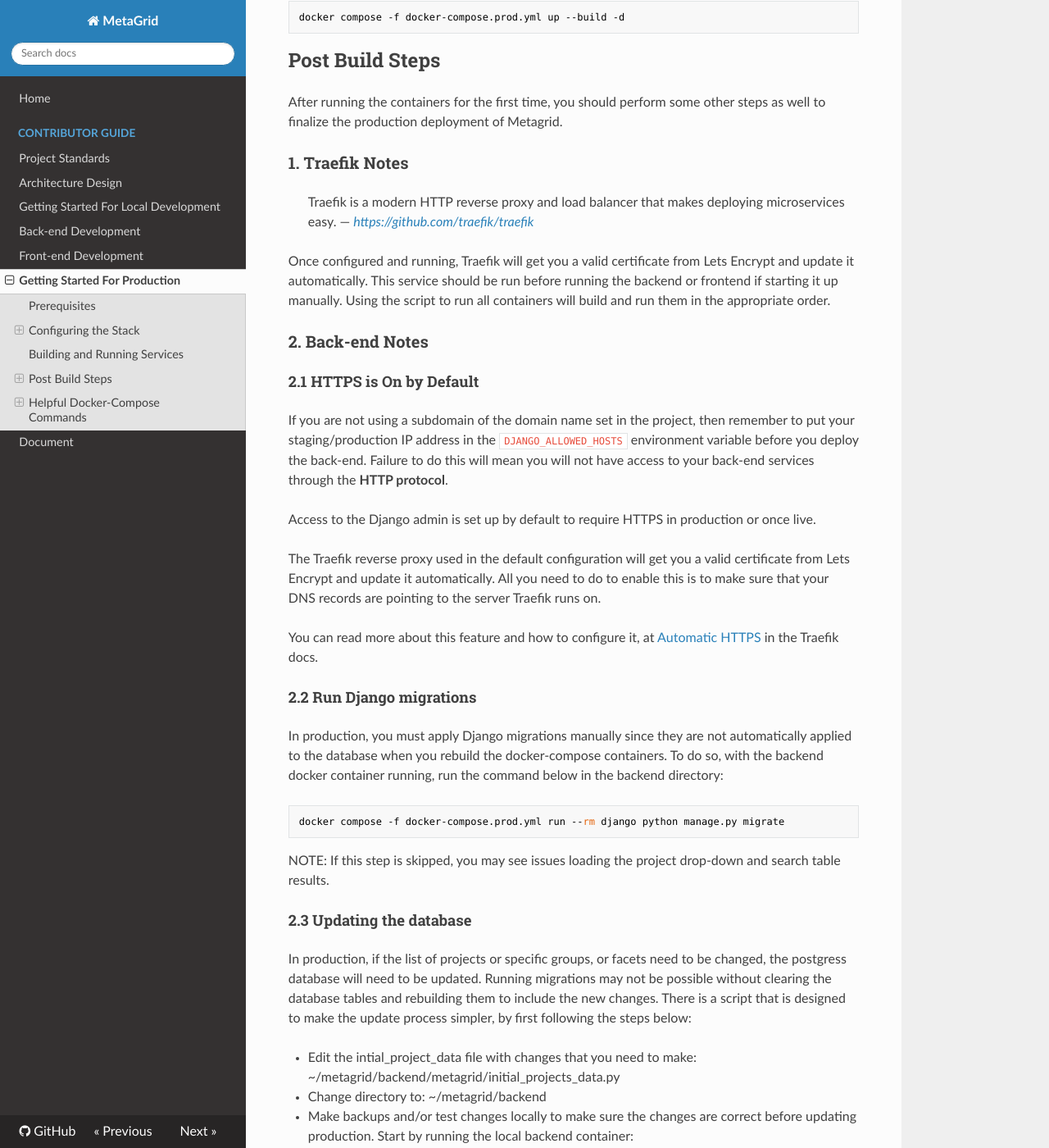
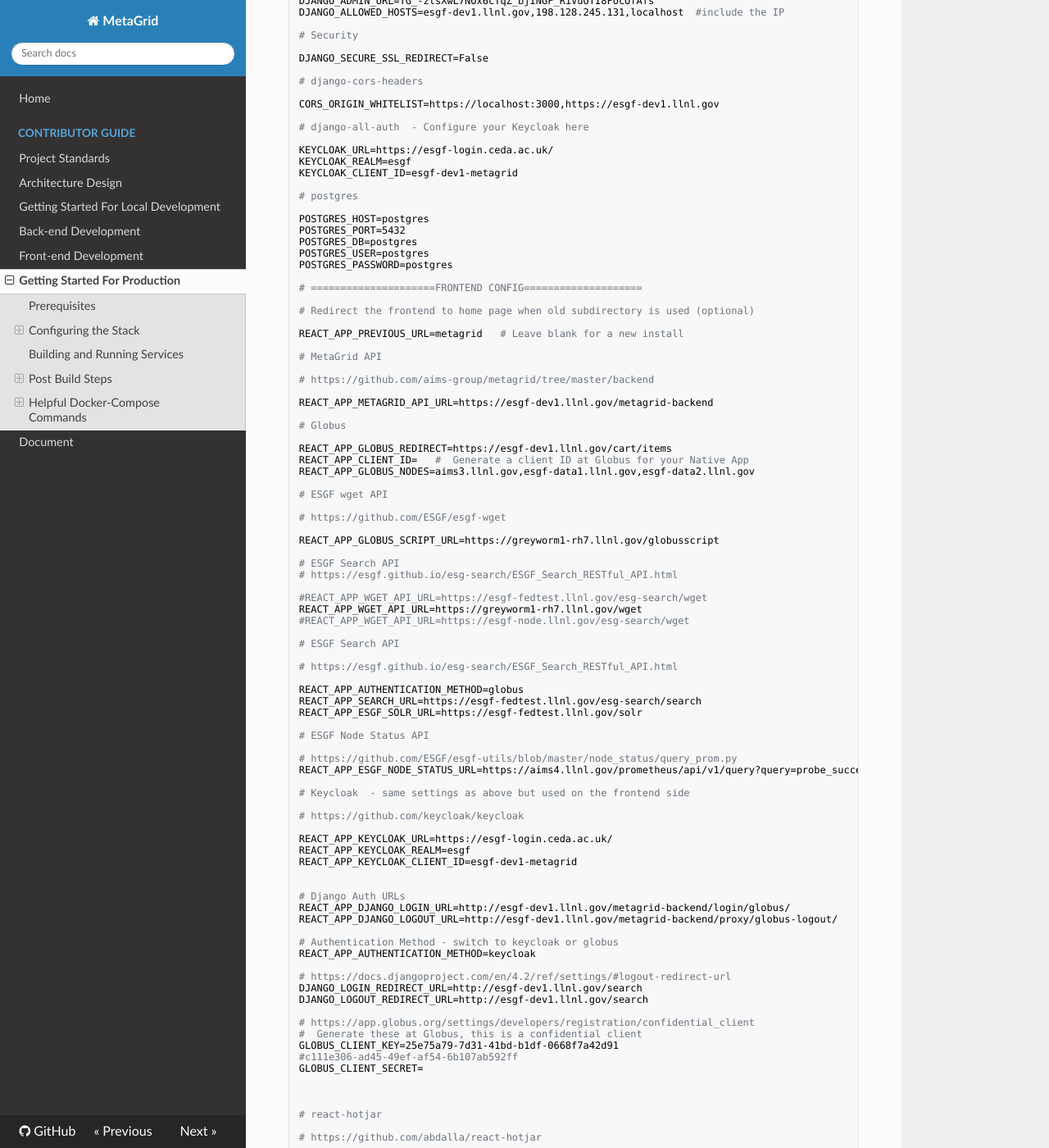
Before and after one commit to esgf2-us/metagrid, an MkDocs documentation site: the page built from docs/docs/contributors/getting_started_production.md, in a window 1280 px wide and 1400 px high, scrolled down 2301 px. Shown: the whole window at 82% size. Built offline with MkDocs 1.6.1, drawn with Linux system fonts in a browser that asks for light colours; nearby versions of some CDN libraries; some of the changed text lies outside the part shown.

Commit message:
try to fix readthedocs and add an example config

````diff
--- a/docs/docs/contributors/getting_started_production.md
+++ b/docs/docs/contributors/getting_started_production.md
@@ -52,6 +52,135 @@
 | `REACT_APP_HOTJAR_ID`                    | **OPTIONAL**<br>Your site's ID. This is the ID which tells Hotjar which site settings it should load and where it should save the data collected.                                                                                                                                                                                                                                                                                                         | [Link](https://github.com/abdalla/react-hotjar)                                 | number           | `REACT_APP_HOTJAR_ID=1234567`                                                                                                                                    |
 | `REACT_APP_HOTJAR_SV`                    | **OPTIONAL**<br>The snippet version of the Tracking Code you are using. This is only needed if Hotjar ever updates the Tracking Code and needs to discontinue older ones. Knowing which version your site includes allows Hotjar team to contact you and inform you accordingly.                                                                                                                                                                          | [Link](https://github.com/abdalla/react-hotjar)                                 | number           | `REACT_APP_HOTJAR_SV=6`                                                                                                                                          |
 | `REACT_APP_GOOGLE_ANALYTICS_TRACKING_ID` | **OPTIONAL**<br>Google Analytics tracking id.                                                                                                                                                                                                                                                                                                                                                                                                             | [Link](https://github.com/react-ga/react-ga#api)                                | string           | `REACT_APP_GOOGLE_ANALYTICS_TRACKING_ID=UA-000000-01`                                                                                                            |
+
+### Example Production Configuration - v1.0.10
+
+```
+# =====================TREAFIK CONFIG=====================
+
+
+DOMAIN_NAME=esgf-dev1.llnl.gov
+
+PUBLIC_URL=   # Not used, should this be deprecated
+REACT_APP_PREVIOUS_URL=metagrid
+DOMAIN_SUBDIRECTORY=metagrid-backend
+
+# =====================BACKEND CONFIG====================
+
+# General
+
+DJANGO_SETTINGS_MODULE=config.settings.production
+DJANGO_SECRET_KEY=
+DJANGO_ADMIN_URL=TG_-ztsXwL7NOx6cTqZ_bjINGF_R1VuOTI8FocOfAfs
+DJANGO_ALLOWED_HOSTS=esgf-dev1.llnl.gov,198.128.245.131,localhost  #include the IP
+
+# Security
+
+DJANGO_SECURE_SSL_REDIRECT=False
+
+# django-cors-headers
+
+CORS_ORIGIN_WHITELIST=https://localhost:3000,https://esgf-dev1.llnl.gov
+
+# django-all-auth  - Configure your Keycloak here
+
+KEYCLOAK_URL=https://esgf-login.ceda.ac.uk/
+KEYCLOAK_REALM=esgf
+KEYCLOAK_CLIENT_ID=esgf-dev1-metagrid
+
+# postgres
+
+POSTGRES_HOST=postgres
+POSTGRES_PORT=5432
+POSTGRES_DB=postgres
+POSTGRES_USER=postgres
+POSTGRES_PASSWORD=postgres
+
+# =====================FRONTEND CONFIG====================
+
+# Redirect the frontend to home page when old subdirectory is used (optional)
+
+REACT_APP_PREVIOUS_URL=metagrid   # Leave blank for a new install
+
+# MetaGrid API
+
+# https://github.com/aims-group/metagrid/tree/master/backend
+
+REACT_APP_METAGRID_API_URL=https://esgf-dev1.llnl.gov/metagrid-backend
+
+# Globus
+
+REACT_APP_GLOBUS_REDIRECT=https://esgf-dev1.llnl.gov/cart/items
+REACT_APP_CLIENT_ID=   #  Generate a client ID at Globus for your Native App
+REACT_APP_GLOBUS_NODES=aims3.llnl.gov,esgf-data1.llnl.gov,esgf-data2.llnl.gov
+
+# ESGF wget API
+
+# https://github.com/ESGF/esgf-wget
+
+REACT_APP_GLOBUS_SCRIPT_URL=https://greyworm1-rh7.llnl.gov/globusscript
+
+# ESGF Search API
+# https://esgf.github.io/esg-search/ESGF_Search_RESTful_API.html
+
+#REACT_APP_WGET_API_URL=https://esgf-fedtest.llnl.gov/esg-search/wget
+REACT_APP_WGET_API_URL=https://greyworm1-rh7.llnl.gov/wget
+#REACT_APP_WGET_API_URL=https://esgf-node.llnl.gov/esg-search/wget
+
+# ESGF Search API
+
+# https://esgf.github.io/esg-search/ESGF_Search_RESTful_API.html
+
+REACT_APP_AUTHENTICATION_METHOD=globus
+REACT_APP_SEARCH_URL=https://esgf-fedtest.llnl.gov/esg-search/search
+REACT_APP_ESGF_SOLR_URL=https://esgf-fedtest.llnl.gov/solr
+
+# ESGF Node Status API
+
+# https://github.com/ESGF/esgf-utils/blob/master/node_status/query_prom.py
+REACT_APP_ESGF_NODE_STATUS_URL=https://aims4.llnl.gov/prometheus/api/v1/query?query=probe_success%7Bjob%3D%22http_2xx%22%2C+target%3D~%22.%2Athredds.%2A%22%7D
+
+# Keycloak  - same settings as above but used on the frontend side
+
+# https://github.com/keycloak/keycloak
+
+REACT_APP_KEYCLOAK_URL=https://esgf-login.ceda.ac.uk/
+REACT_APP_KEYCLOAK_REALM=esgf
+REACT_APP_KEYCLOAK_CLIENT_ID=esgf-dev1-metagrid
+
+
+# Django Auth URLs
+REACT_APP_DJANGO_LOGIN_URL=http://esgf-dev1.llnl.gov/metagrid-backend/login/globus/
+REACT_APP_DJANGO_LOGOUT_URL=http://esgf-dev1.llnl.gov/metagrid-backend/proxy/globus-logout/
+
+# Authentication Method - switch to keycloak or globus
+REACT_APP_AUTHENTICATION_METHOD=keycloak
+
+# https://docs.djangoproject.com/en/4.2/ref/settings/#logout-redirect-url
+DJANGO_LOGIN_REDIRECT_URL=http://esgf-dev1.llnl.gov/search
+DJANGO_LOGOUT_REDIRECT_URL=http://esgf-dev1.llnl.gov/search
+
+# https://app.globus.org/settings/developers/registration/confidential_client
+#  Generate these at Globus, this is a confidential client
+GLOBUS_CLIENT_KEY=25e75a79-7d31-41bd-b1df-0668f7a42d91
+#c111e306-ad45-49ef-af54-6b107ab592ff
+GLOBUS_CLIENT_SECRET=
+
+
+
+# react-hotjar
+
+# https://github.com/abdalla/react-hotjar
+
+REACT_APP_HOTJAR_ID=2079136
+REACT_APP_HOTJAR_SV=6
+
+# react-ga
+
+# https://github.com/react-ga/react-ga
+#  Get a tracking ID from Google if you want to enable Analytics
+REACT_APP_GOOGLE_ANALYTICS_TRACKING_ID=
+```
 
 ## Building and Running Services
 
````
Also changed, not shown: .readthedocs.yml.
